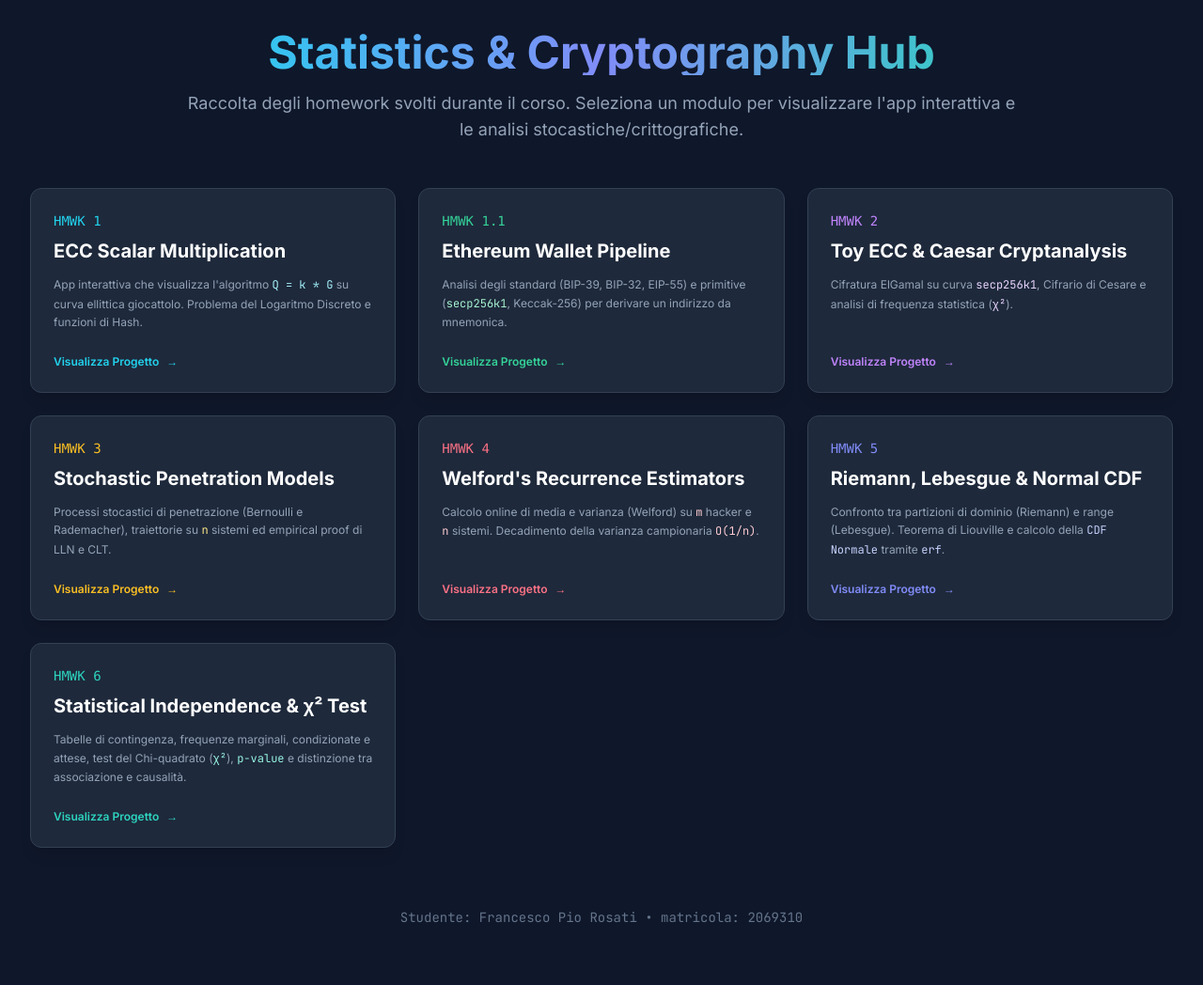
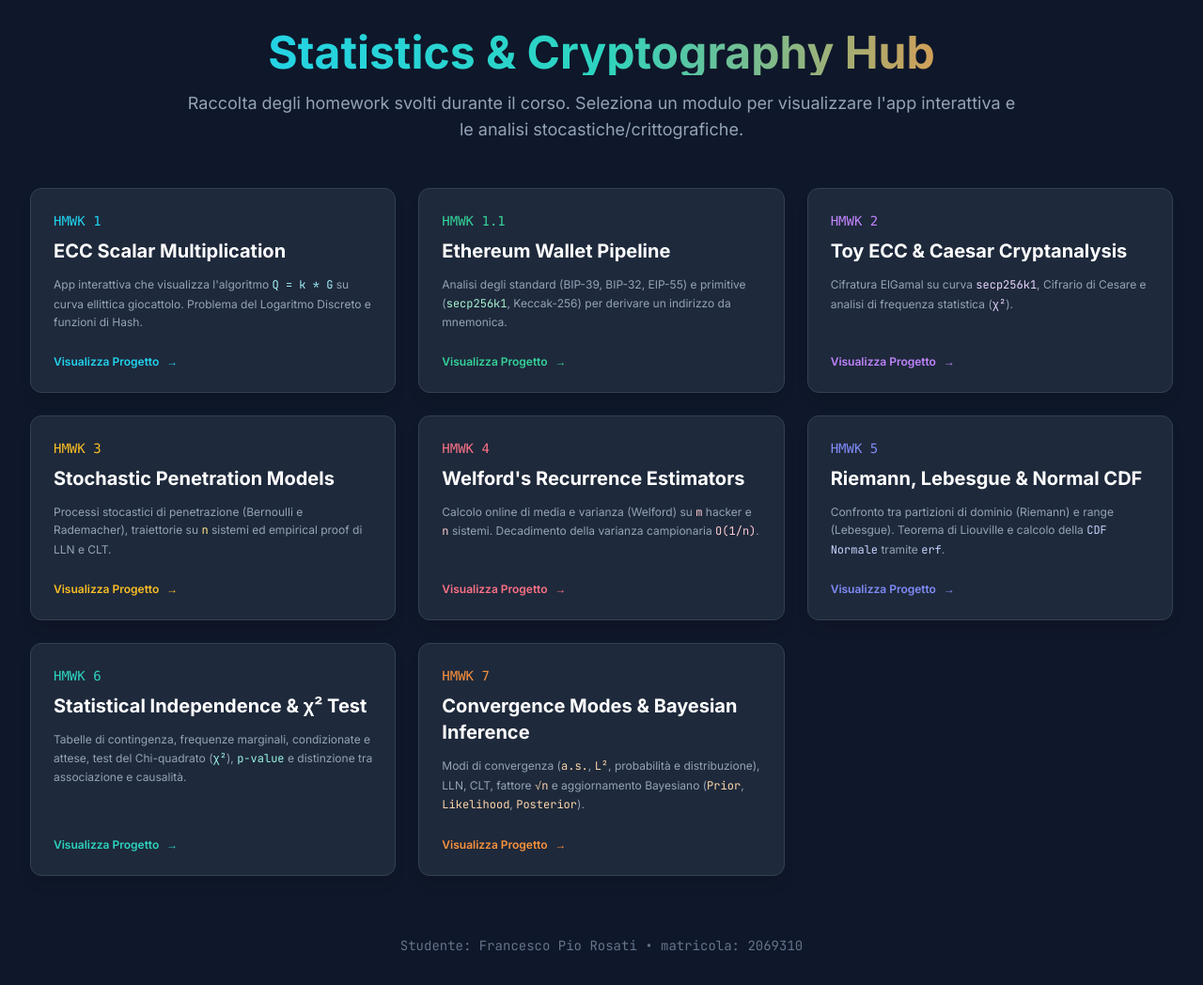
Before and after one commit to Francesco-Rosati19/STATISTICS-2026_2027, a plain HTML site: page index.html in a window 1280 px wide. Shown: the whole page at 94% size. Before the commit the page ends 1018 px from the top, so only its background shows below. Drawn offline with nearby package versions, Linux system fonts and the light colour scheme.

Commit message:
Update Homework section and modify styles

```diff
--- a/index.html
+++ b/index.html
@@ -31,7 +31,7 @@
 <body class="min-h-screen p-4 md:p-8 flex flex-col items-center justify-center">
 
     <div class="max-w-4xl w-full text-center mb-12 fade-in">
-        <h1 class="text-4xl md:text-5xl font-bold bg-clip-text text-transparent bg-gradient-to-r from-cyan-400 via-indigo-400 to-teal-400 mb-4">
+        <h1 class="text-4xl md:text-5xl font-bold bg-clip-text text-transparent bg-gradient-to-r from-cyan-400 via-teal-400 to-orange-400 mb-4">
             Statistics & Cryptography Hub
         </h1>
         <p class="text-slate-400 text-lg">
@@ -39,7 +39,7 @@
         </p>
     </div>
 
-    <!-- Griglia a 3 colonne per i 7 moduli -->
+    <!-- Griglia a 3 colonne per gli 8 moduli -->
     <div class="max-w-7xl w-full grid grid-cols-1 md:grid-cols-2 lg:grid-cols-3 gap-6 fade-in" style="animation-delay: 0.1s;">
 
         <!-- Link a Homework 1 -->
@@ -140,6 +140,20 @@
             </div>
         </a>
 
+        <!-- Link a Homework 7 -->
+        <a href="homework7.html" class="group block bg-slate-800 p-6 rounded-xl border border-slate-700 shadow-lg hover:border-orange-500/50 hover:shadow-orange-500/20 transition-all duration-300 flex flex-col justify-between">
+            <div>
+                <div class="text-orange-400 font-mono text-sm mb-2">HMWK 7</div>
+                <h2 class="text-xl font-bold text-white mb-3 group-hover:text-orange-300 transition-colors">Convergence Modes & Bayesian Inference</h2>
+                <p class="text-slate-400 text-xs leading-relaxed mb-6">
+                    Modi di convergenza (<span class="mono text-orange-200">a.s.</span>, <span class="mono text-orange-200">L²</span>, probabilità e distribuzione), LLN, CLT, fattore <span class="mono text-orange-200">√n</span> e aggiornamento Bayesiano (<span class="mono text-orange-200">Prior</span>, <span class="mono text-orange-200">Likelihood</span>, <span class="mono text-orange-200">Posterior</span>).
+                </p>
+            </div>
+            <div class="flex items-center text-orange-400 font-semibold group-hover:translate-x-2 transition-transform text-xs">
+                Visualizza Progetto <span class="ml-2">→</span>
+            </div>
+        </a>
+
     </div>
 
     <footer class="mt-16 text-slate-500 text-sm mono fade-in" style="animation-delay: 0.2s;">
```
